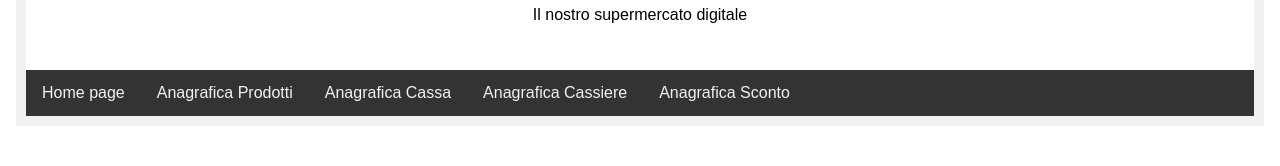
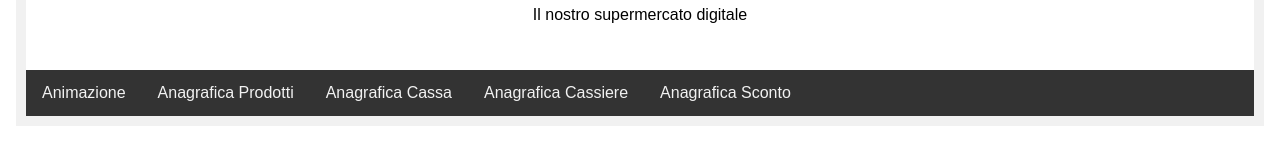
Before and after one commit to luca-lezzerini/scarsefour, an Angular app in the folder client-scarsefour/client-scarsefour/: page /app-home-page1 in a window 1280 px wide. Shown: the part 122-288 px from the top of the page. Built offline with nearby package versions, Linux system fonts and the light colour scheme.

Commit message:
Update homepage1.component.html

```diff
--- a/client-scarsefour/client-scarsefour/src/app/homepage1/homepage1.component.html
+++ b/client-scarsefour/client-scarsefour/src/app/homepage1/homepage1.component.html
@@ -4,7 +4,7 @@
     <p>Il nostro supermercato digitale</p>
     </div>
     <div class="link">
-        <a href="app-home-page">Home page</a>
+        <a href="app-home-page">Animazione</a>
         <a href="/app-anagrafica-prodotti">Anagrafica Prodotti</a>
         <a href="app-anagrafica-casse">Anagrafica Cassa</a>
         <a href="app-anagrafica-cassiere">Anagrafica Cassiere</a>
```
